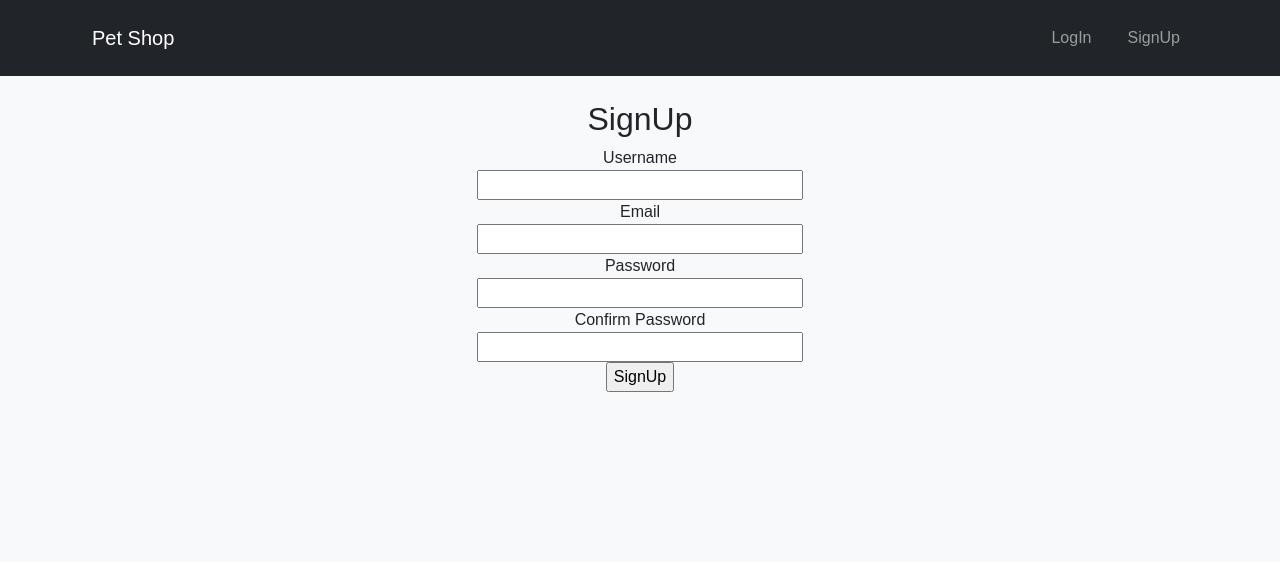
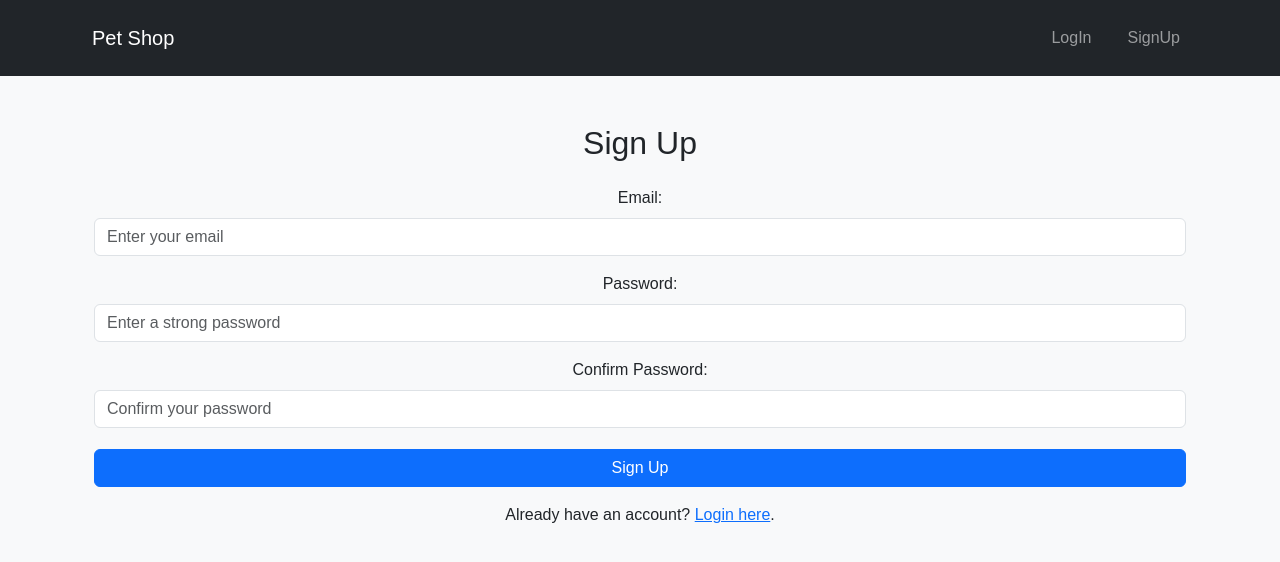
Before and after one commit to Negar807/petshop, a Flask app: page /auth/register in a window 1280 px wide. Shown: the top 562 px of the page. Run offline with Flask 3, Linux system fonts and the light colour scheme; some libraries are stand-ins or nearby versions.

```diff
--- a/app/controllers/auth.py
+++ b/app/controllers/auth.py
@@ -1,5 +1,6 @@
 from flask import render_template, Blueprint, redirect, flash, url_for
-from flask_login import login_user , logout_user
+from flask_login import login_user , logout_user, current_user, login_required
+from werkzeug.security import generate_password_hash, check_password_hash
 from app import db
 from app.forms import RegistrationForm, LoginForm
 from app.models import User
@@ -10,13 +11,15 @@ auth_bp = Blueprint('auth', __name__, url_prefix='/auth')
 
 @auth_bp.route('/register', methods = ['GET', 'POST'])
 def register():
+    if current_user.is_authenticated:
+        return redirect(url_for('home.index'))
     form = RegistrationForm()
     if form.validate_on_submit():
-        user = User(username = form.username.data , email= form.email.data)
-        user.set_password(form.password.data)
+        hashed_password = generate_password_hash(form.password.data)
+        user = User(email=form.email.data, password=hashed_password)
         db.session.add(user)
         db.session.commit()
-        flash('Registration is Successfully', 'success')
+        flash('Signup successful! Please log in.', 'success')
         return redirect(url_for('auth.login'))
     return render_template('register.html', form=form)
 
@@ -25,13 +28,21 @@ def register():
 
 @auth_bp.route('/login',methods = ['GET','POST'])
 def login():
+    if current_user.is_authenticated:
+        return redirect(url_for('home.index'))
     form = LoginForm()
     if form.validate_on_submit():
         user = User.query.filter_by(email = form.email.data).first()
-        if user and user.check_password(form.password.data):
+
+        if user is None:
+            flash('No account found with this email.', 'danger')
+        elif not check_password_hash(user.password, form.password.data):
+            flash('Incorrect password!', 'danger')
+        else:
             login_user(user)
-            flash('Login is Successfully', 'success')
+            flash('Login successful!', 'success')
             return redirect(url_for('home.index'))
+
     return render_template('login.html', form=form)
 
 
@@ -39,5 +50,5 @@ def login():
 @auth_bp.route('/logout')
 def logout():
     logout_user()
-    flash('You are logged out.', 'success')
-    return redirect('home')
+    flash('You are logged out.', 'info')
+    return redirect('home.index')
--- a/app/forms.py
+++ b/app/forms.py
@@ -1,21 +1,28 @@
 from flask_wtf import FlaskForm
 from wtforms import StringField, PasswordField, SubmitField , BooleanField, FloatField, FileField
-from wtforms.validators import Email, EqualTo, DataRequired, Length
+from wtforms.validators import Email, EqualTo, DataRequired, Length, ValidationError
 from flask_wtf.file import FileAllowed
+from app.models import User
 
 
 
 class RegistrationForm(FlaskForm):
-    username = StringField('Username', validators=[DataRequired(), Length(min=4, max=25)])
-    email = StringField('Email', validators=[DataRequired(), Email()])
-    password = PasswordField('Password', validators=[DataRequired()])
-    confirm_password = PasswordField('Confirm Password', validators=[DataRequired(), EqualTo('password')])
+    username = StringField('Username', validators=[DataRequired(), Length(min=4, max=25 )])
+    email = StringField('Email', validators=[DataRequired(), Email(message='Invalid email format')])
+    password = PasswordField('Password', validators=[DataRequired(), Length(min=8, message='Password must be at least 8 characters long')])
+    confirm_password = PasswordField('Confirm Password', validators=[DataRequired(), EqualTo('password', message='Passwords do not match')])
     submit = SubmitField('SignUp')
+
+    def validate_email(self, email):
+        user = User.query.filter_by(email=email.data).first()
+        if user:
+            raise ValidationError('This email is already registered. Please log in or use another email.')
+
 
 
 class LoginForm(FlaskForm):
-    email = StringField('email', validators=[DataRequired(), Email()])
-    password = PasswordField('password', validators=[DataRequired()])
+    email = StringField('email', validators=[DataRequired(), Email(message='Invalid email format')])
+    password = PasswordField('password', validators=[DataRequired(), Length(min=8)])
     submit = SubmitField('Login')
 
 
--- a/app/templates/register.html
+++ b/app/templates/register.html
@@ -1,27 +1,45 @@
 {% extends "base.html" %}
 
 {% block content %}
-    <h2>SignUp</h2>
-    <form method="POST">
+<div class="container mt-5">
+    <h2 class="text-center">Sign Up</h2>
+
+    {% for category, message in get_flashed_messages(with_categories=true) %}
+        <div class="alert alert-{{ category }}">{{ message }}</div>
+    {% endfor %}
+
+    <form method="POST" class="mt-4">
         {{ form.hidden_tag() }}
-        <div>
-            {{ form.username.label }}<br>
-            {{ form.username(size=32) }}<br>
+
+        <div class="mb-3">
+            <label for="email" class="form-label">Email:</label>
+            {{ form.email(class="form-control", placeholder="Enter your email") }}
+            {% for error in form.email.errors %}
+                <small class="text-danger">{{ error }}</small>
+            {% endfor %}
         </div>
-        <div>
-            {{ form.email.label }}<br>
-            {{ form.email(size=32) }}<br>
+
+        <div class="mb-3">
+            <label for="password" class="form-label">Password:</label>
+            {{ form.password(class="form-control", placeholder="Enter a strong password") }}
+            {% for error in form.password.errors %}
+                <small class="text-danger">{{ error }}</small>
+            {% endfor %}
         </div>
-        <div>
-            {{ form.password.label }}<br>
-            {{ form.password(size=32) }}<br>
+
+        <div class="mb-3">
+            <label for="confirm_password" class="form-label">Confirm Password:</label>
+            {{ form.confirm_password(class="form-control", placeholder="Confirm your password") }}
+            {% for error in form.confirm_password.errors %}
+                <small class="text-danger">{{ error }}</small>
+            {% endfor %}
         </div>
-        <div>
-            {{ form.confirm_password.label }}<br>
-            {{ form.confirm_password(size=32) }}<br>
-        </div>
-        <div>
-            {{ form.submit() }}
-        </div>
+
+        <button type="submit" class="btn btn-primary w-100">Sign Up</button>
     </form>
+
+    <p class="text-center mt-3">
+        Already have an account? <a href="{{ url_for('auth.login') }}">Login here</a>.
+    </p>
+</div>
 {% endblock %}
```
Also changed, not shown: app/templates/login.html (+29 -11 lines).
